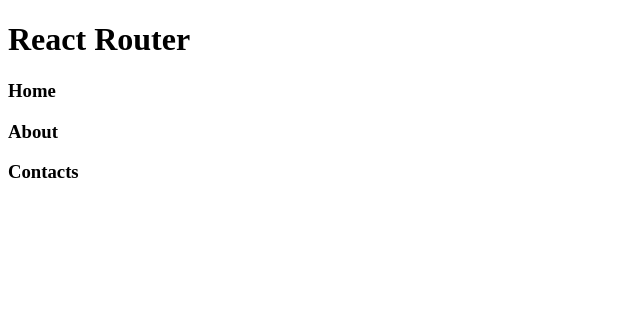
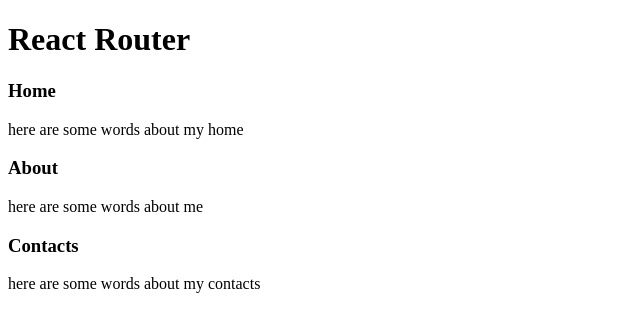
Before and after one commit to loulian444/router-demo, a React (Vite) app: page / in a window 1280 px wide. Shown: the top 332 px of the page, without its empty margins (0-640 px from the left). Built offline with nearby package versions, Linux system fonts and the light colour scheme.

Commit message:
added some p tags

```diff
--- a/src/Components/About.jsx
+++ b/src/Components/About.jsx
@@ -2,6 +2,7 @@
   return (
     <>
       <h3>About</h3>
+      <p>here are some words about me</p>
     </>
   );
 };
--- a/src/Components/Contact.jsx
+++ b/src/Components/Contact.jsx
@@ -2,6 +2,7 @@
   return (
     <>
       <h3>Contacts</h3>
+      <p>here are some words about my contacts</p>
     </>
   );
 };
--- a/src/Components/Home.jsx
+++ b/src/Components/Home.jsx
@@ -2,6 +2,7 @@
   return (
     <>
       <h3>Home</h3>
+      <p>here are some words about my home</p>
     </>
   );
 };
```
